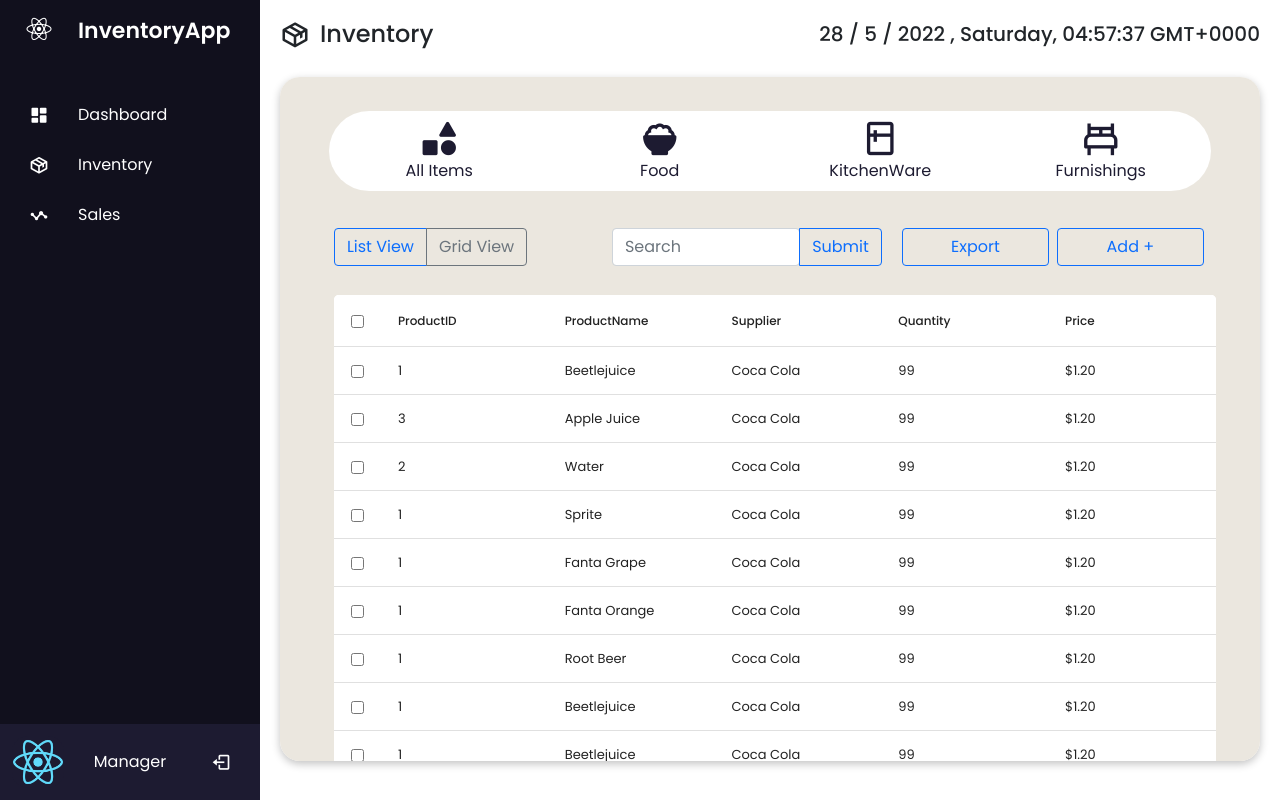
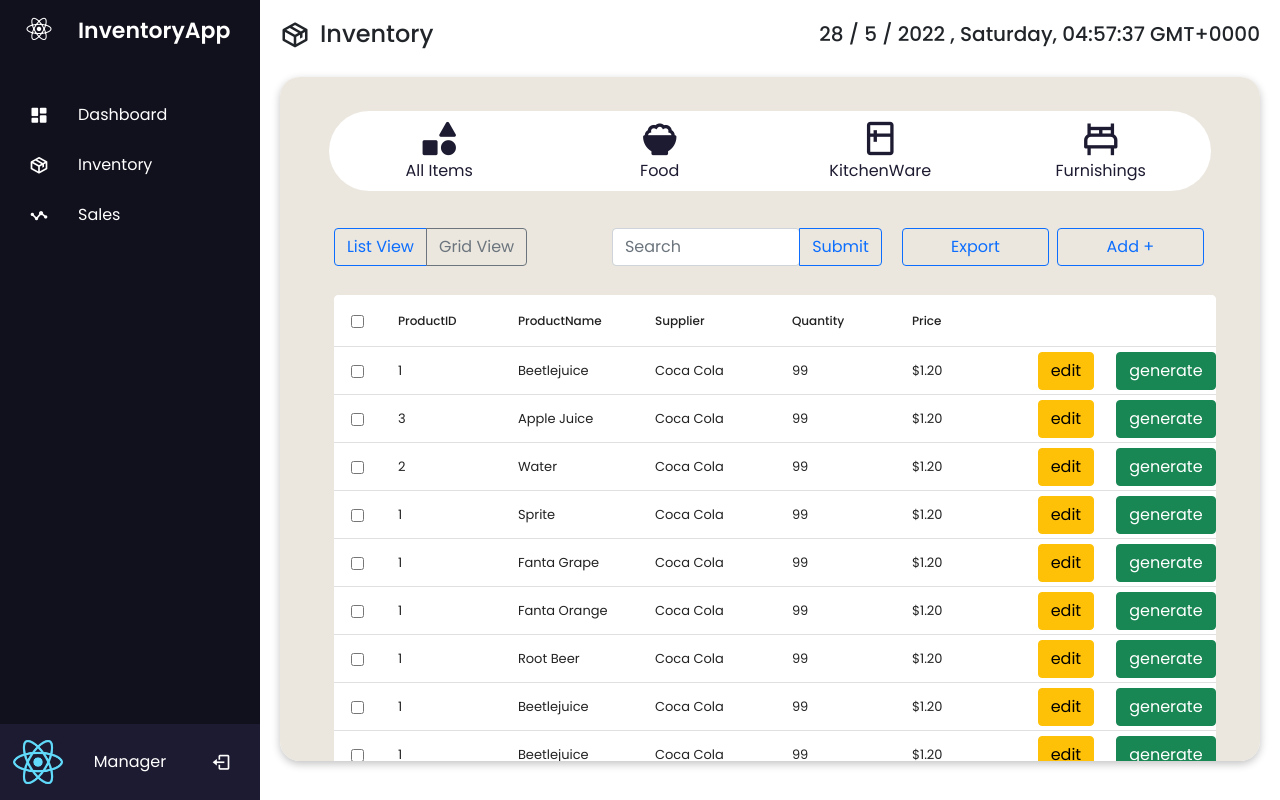
Before and after one commit to kendricktty/simplylogs, a React (Create React App) app in the folder inventoryapp-frontend/: page /inventory in a window 1280 px wide. Built offline with nearby package versions, Linux system fonts and the light colour scheme.

Commit message:
added edit and generate buttons

```diff
--- a/inventoryapp-frontend/src/App.js
+++ b/inventoryapp-frontend/src/App.js
@@ -6,6 +6,7 @@ import InventoryUtilityBar from './components/InventoryUtilityBar';
 import Login from './pages/Login';
 import { BrowserRouter, Routes, Route } from 'react-router-dom';
 import Inventory from './pages/Inventory';
+import Dashboard from './pages/Dashboard'
 
 
 function App() {
@@ -14,6 +15,7 @@ function App() {
       <Routes>
         <Route path="/" element={<Login />} />
         <Route exact path="/inventory" element={<Inventory />} />
+        <Route exact path="/dashboard" element={<Dashboard />} />
       </Routes>
     </BrowserRouter>
   )
--- a/inventoryapp-frontend/src/components/InventoryTable.js
+++ b/inventoryapp-frontend/src/components/InventoryTable.js
@@ -1,6 +1,7 @@
 import React from 'react'
 import DataTable from 'react-data-table-component';
 import CustomMaterialPagination from '../materialui/CustomMaterialPagination';
+import InventoryUtilityBar from './InventoryUtilityBar';
 
 /*
 https://react-data-table-component.netlify.app/?path=/docs/api-columns--page -- link to
@@ -10,38 +11,7 @@ https://react-data-table-component.netlify.app/?path=/docs/api-columns--page --
 const ExpandedComponent = ({ data }) => <pre>{JSON.stringify(data, null, 2)}</pre>;
 
 //
-const columns = [
-    {
-        name: 'ProductID',
-        selector: row => row.productId,
-        sortable: true,
-		sortField: 'title'
-    },
-    {
-        name: 'ProductName',
-        selector: row => row.productName,
-        sortable: true,
-		sortField: 'title'
-    },
-    {
-        name: 'Supplier',
-        selector: row => row.supplier,
-        sortable: true,
-		sortField: 'title'
-    },
-    {
-        name: 'Quantity',
-        selector: row => row.quatity,
-        sortable: true,
-		sortField: 'title'
-    },
-    {
-        name: 'Price',
-        selector: row => row.price,
-        sortable: true,
-		sortField: 'title'
-    },
-];
+
 
 //test data ultimate we will have to pull data from backend to add to this
 
@@ -147,13 +117,71 @@ const data = [
 
 ]
 
+const handleButtonClick = (data) => {
+    alert(JSON.stringify(data))
+    console.log(data);
+};
+
 export default function InventoryTable() {
+
+    const columns = [
+        {
+            name: 'ProductID',
+            selector: row => row.productId,
+            sortable: true,
+            sortField: 'title',
+            maxWidth: "120px"
+        },
+        {
+            name: 'ProductName',
+            selector: row => row.productName,
+            sortable: true,
+            sortField: 'title'
+        },
+        {
+            name: 'Supplier',
+            selector: row => row.supplier,
+            sortable: true,
+            sortField: 'title'
+        },
+        {
+            name: 'Quantity',
+            selector: row => row.quatity,
+            sortable: true,
+            sortField: 'title',
+            maxWidth: "120px"
+        },
+        {
+            name: 'Price',
+            selector: row => row.price,
+            sortable: true,
+            sortField: 'title',
+            maxWidth: "120px"
+        },
+        {
+            cell: (data) => <button onClick={()=>handleButtonClick(data)} className='btn btn-warning'>edit</button>,
+            ignoreRowClick: true,
+            allowOverflow: true,
+            button: true,
+        }, {
+            cell: (data) => <button onClick={()=>handleButtonClick(data)} className='btn btn-success'>generate</button>,
+            ignoreRowClick: true,
+            allowOverflow: false,
+            button: true,
+        }
+    ];
+
+
     return (
         <DataTable
             className="dataTable"
             columns={columns}
             data={data}
+            fixedHeader={true}
             selectableRows
+            // actions={
+            //     (<InventoryUtilityBar />)
+            // }
             //adding pagination to the table
             pagination
             paginationComponent={CustomMaterialPagination}
--- a/inventoryapp-frontend/src/components/SideNav.js
+++ b/inventoryapp-frontend/src/components/SideNav.js
@@ -9,14 +9,14 @@ export default function SideNav() {
             </div>
             <ul className="nav-links">
                 <li>
-                    <a href="#">
+                    <a href="/dashboard">
                         <i class='bx bxs-dashboard' ></i>
                         <span className="sideNav--tabs">Dashboard</span>
                         {/* <span className="tooltip">Dashboard</span> */}
                     </a>
                 </li>
                 <li>
-                    <a href="#">
+                    <a href="/inventory">
                     <i class='bx bx-package'></i>
                         <span className="sideNav--tabs">Inventory</span>
                         {/* <span className="tooltip">Inventory</span> */}
--- a/inventoryapp-frontend/src/index.css
+++ b/inventoryapp-frontend/src/index.css
@@ -349,6 +349,7 @@ InventoryNav--catergoryBtn:hover {
 
 .InventoryUtilityBar {
   position: relative;
+  display: flex;
   width: 90%;
   left: 5.5%;
   top: 8%;
--- a/inventoryapp-frontend/src/materialui/CustomMaterialPagination.js
+++ b/inventoryapp-frontend/src/materialui/CustomMaterialPagination.js
@@ -14,7 +14,7 @@ function TablePaginationActions({ count, page, rowsPerPage, onChangePage }) {
     };
 
     function getNumberOfPages(count, rowsPerPage) {
-        return count / rowsPerPage
+        return Math.ceil(count / rowsPerPage)
     }
 
     // RDT uses page index starting at 1, MUI starts at 0
--- /dev/null
+++ b/inventoryapp-frontend/src/pages/Dashboard.js
@@ -0,0 +1,11 @@
+import React from 'react'
+import SideNav from '../components/SideNav'
+
+export default function Dashboard() {
+    return (
+        <div className="dashboard container-fluid">
+            <SideNav />
+            <h1>This is Dashboard</h1>
+        </div>
+    )
+}
--- a/inventoryapp-frontend/src/pages/Login.js
+++ b/inventoryapp-frontend/src/pages/Login.js
@@ -32,7 +32,7 @@ export default function Login() {
                   <button type="button " className="btn btn-success mt-3 ">
                     <a
                       style={{ color: "white", textDecoration: "none" }}
-                      href="/inventory"
+                      href="/dashboard"
                     >
                       Login
                     </a>
```
